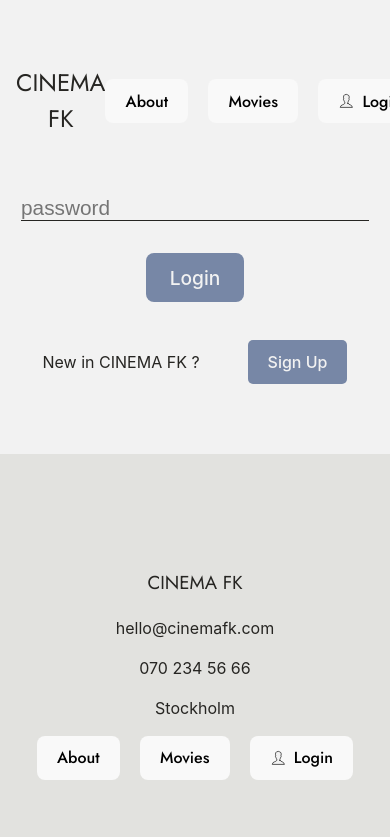
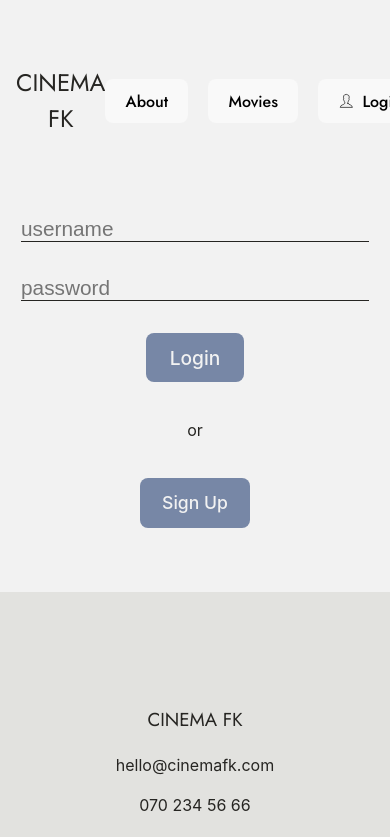
Before and after one commit to Technigo/final-boiler-plate-monorepo, a React (Vite) app: page /login in a window 390 px wide. Shown: the top 837 px of the page. Built offline with nearby package versions, Linux system fonts and the light colour scheme; no server answers.

Commit message:
aaded responsive for login and register page

```diff
--- a/src/index.css
+++ b/src/index.css
@@ -28,9 +28,9 @@
 	-webkit-text-size-adjust: 100%;
 
 	--background-color: #262522;
-	--background-section-color-one: #A76D60;
+	--background-section-color-one: #a76d60;
 	--background-section-color-two: #161513;
-	--background-section-color-three: #0B1C26;
+	--background-section-color-three: #0b1c26;
 	--background-section-color-four: #363530;
 
 	--font-color: #f2f2f2;
@@ -71,7 +71,12 @@ body {
 	max-width: 1280px;
 }
 
-h1, h2, h3, h4, h5, h6 {
+h1,
+h2,
+h3,
+h4,
+h5,
+h6 {
 	font-family: Jost, sans-serif;
 	font-weight: 400;
 }
@@ -106,10 +111,10 @@ button:focus-visible {
 
 		--background-color: #f2f2f2;
 		--off-background-color: #f9f9f9;
-		--background-section-color-one: #DBC3BD;
-		--background-section-color-two: #ECEBE9;
-		--background-section-color-three: #EFF6FA;
-		--background-section-color-four: #E2E2DF;
+		--background-section-color-one: #dbc3bd;
+		--background-section-color-two: #ecebe9;
+		--background-section-color-three: #eff6fa;
+		--background-section-color-four: #e2e2df;
 
 		--primary-color: #7787a6;
 		--secondary-color: #424859;
--- a/src/pages/Login.jsx
+++ b/src/pages/Login.jsx
@@ -49,9 +49,7 @@ export const Login = () => {
       </div>
       <div className="button-container">
         <button onClick={onLoginClick}> Login </button>
-      </div>
-      <div className="register-button-container">
-        <p>New in CINEMA FK ?</p>
+        <p>or </p>
         <Link to="/register" className='register-button'>Sign Up</Link>
       </div>
     </div>
--- a/src/pages/Register.css
+++ b/src/pages/Register.css
@@ -4,7 +4,6 @@
 	gap: 10px;
 	flex-direction: column;
 	justify-content: center;
-	margin-top: -5rem;
 }
 .register-container input {
 	border: none;
@@ -18,6 +17,7 @@
 .button-container {
 	grid-row: 3/4;
 	display: flex;
+	flex-direction: column;
 	justify-content: center;
 	align-items: start;
 	margin-top: 2rem;
@@ -29,22 +29,25 @@
 	font-size: 1.2rem;
 }
 
-.register-button-container {
-	display: flex;
-	justify-content: space-around;
-	align-items: center;
-	margin-top: 2rem;
+.register-button {
+	border-radius: 8px;
+	border: 1px solid transparent;
+	padding: 0.6em 1.2em;
+	font-weight: 500;
+	font-family: inherit;
+	background-color: var(--primary-color);
+	color: var(--background-color);
+	font-size: 1.1rem;
+	cursor: pointer;
+	font-weight: 500;
+	transition: border-color 0.25s;
+}
+.register-button:hover {
+	color: var(--background-color);
 }
 
-.register-button {
-	display: inline-block;
-	padding: 10px 20px;
-	font-size: 16px;
-	text-align: center;
-	text-decoration: none;
-	background-color: var(--primary-color);
-	color: var(--background-color);
-	border-radius: 5px;
-	cursor: pointer;
-	margin-left: 3rem;
+@media (min-width: 667px) {
+	.button-container {
+		flex-direction: row;
+	}
 }
```
